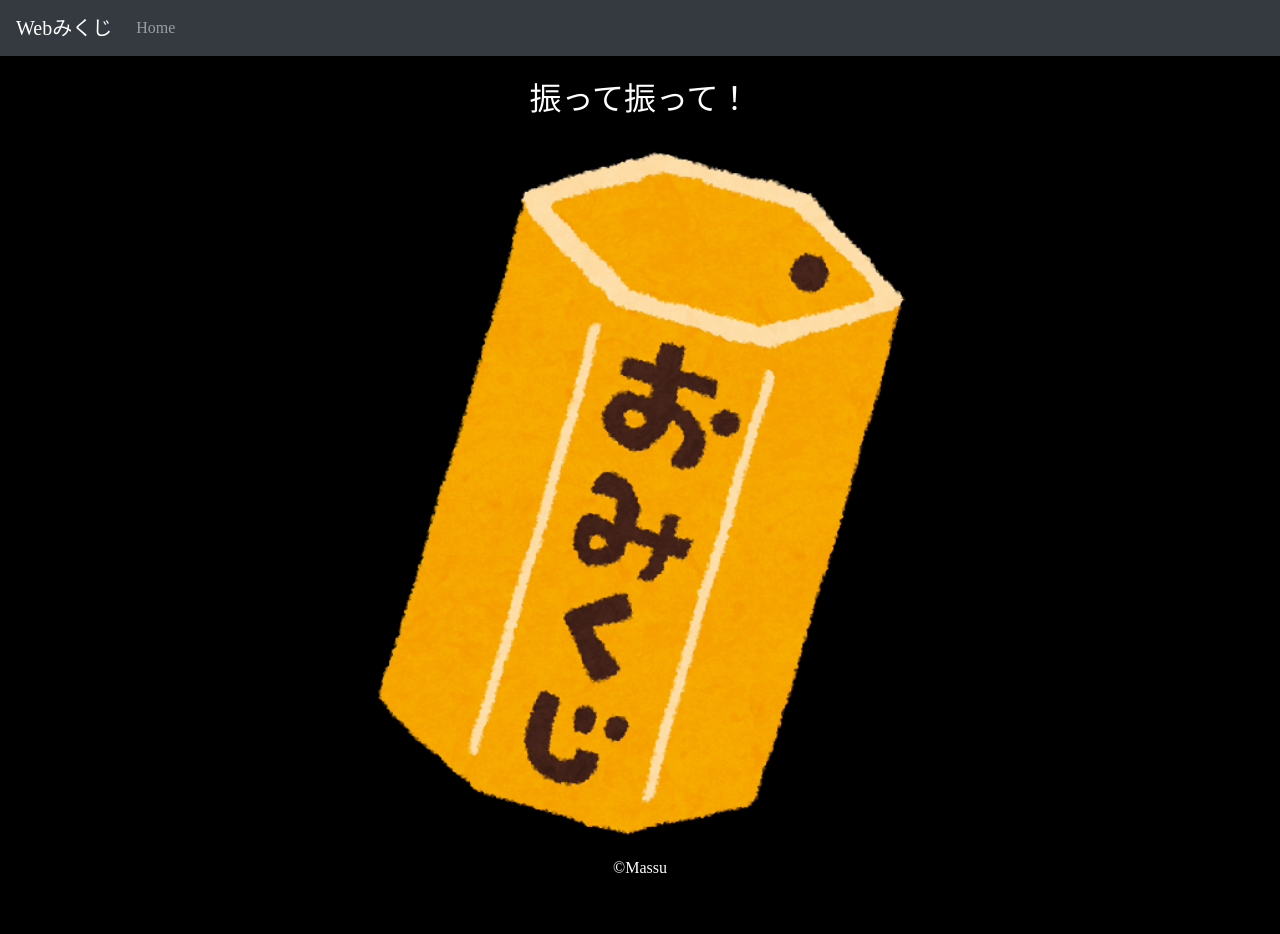
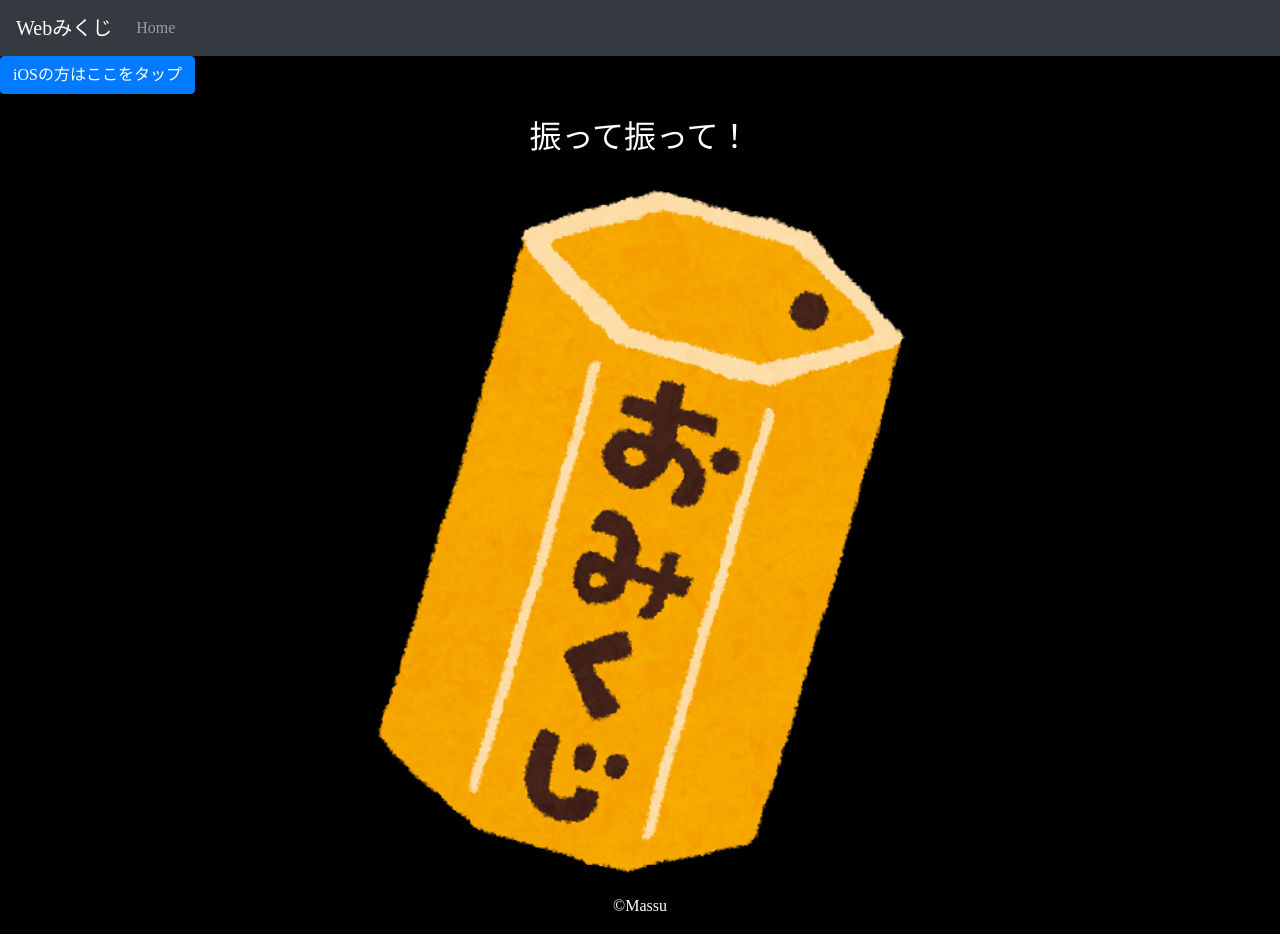
Before and after one commit to Massu0921/WebMikuji, a plain HTML site: page omikuji.html in a window 1280 px wide. Before the commit the page ends 896 px from the top, so only its background shows below. Drawn offline with Linux system fonts and the light colour scheme.

Commit message:
[add] iOSユーザ用のセンサアクセス許可ボタン追加

```diff
--- a/omikuji.html
+++ b/omikuji.html
@@ -37,6 +37,9 @@
             </ul>
         </div>
     </nav>
+    <div>
+        <button class="btn btn-primary" id="ac-permission" type="button">iOSの方はここをタップ</button>
+    </div>
     <div id="wrapper">
         <div class="container">
             <h2 id="txt" class="text-center m-4">振って振って！</h2>
```
